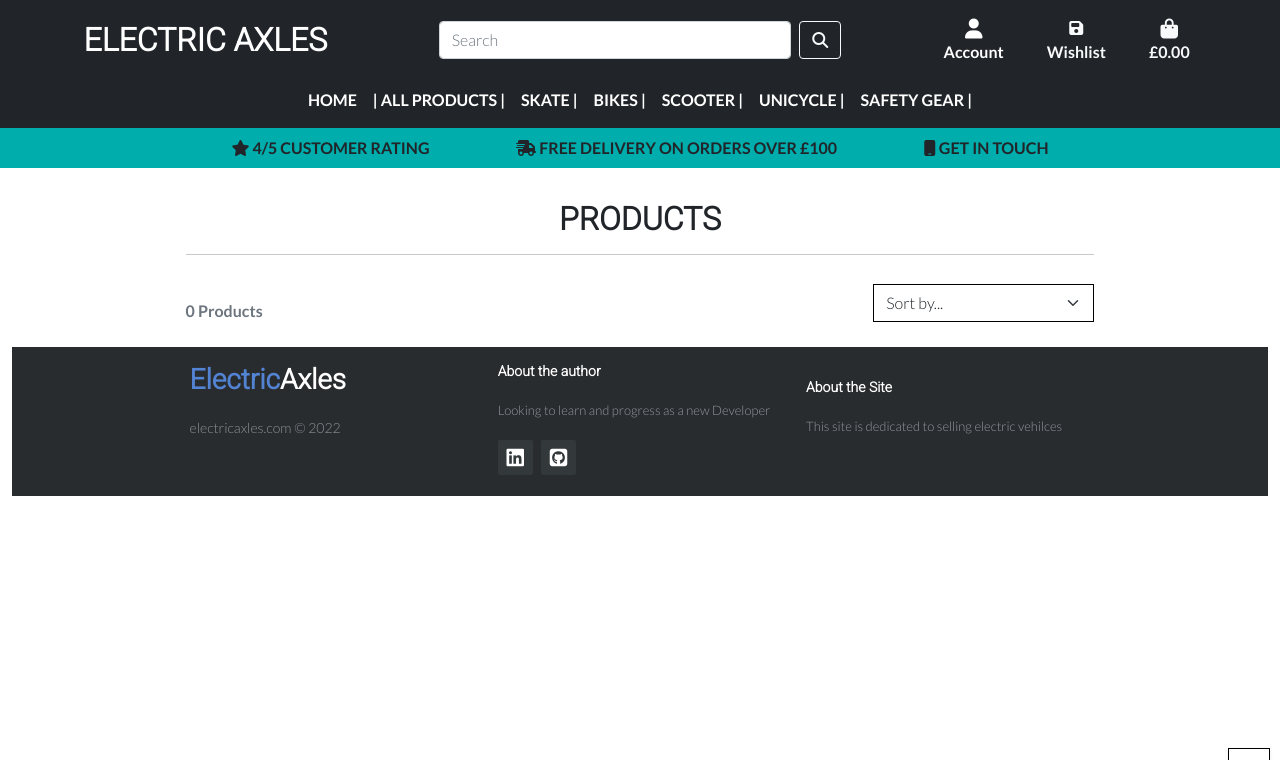
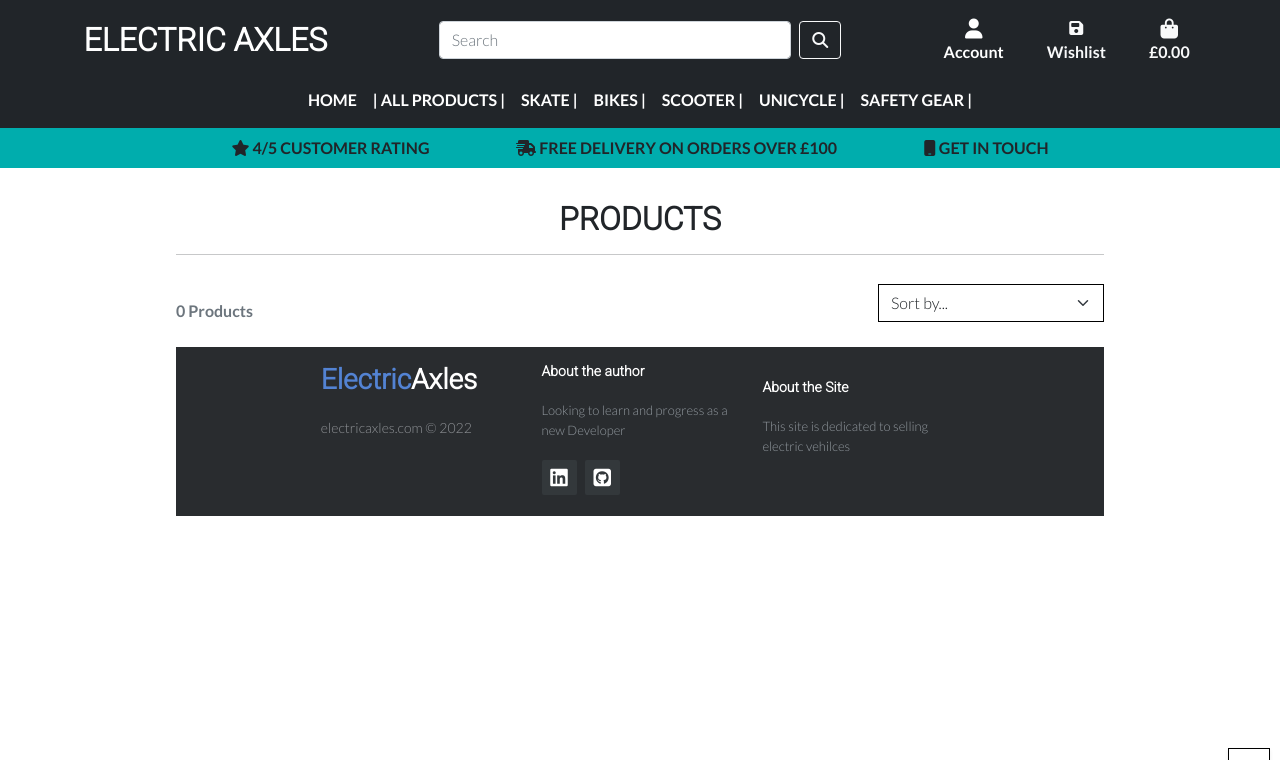
Before and after one commit to dhowai/portfolio-5-electric-axles, a Django app: page /products/ in a window 1280 px wide. Shown: the top 760 px of the page. Run offline with Django 3.2, Linux system fonts and the light colour scheme; data that the repository does not hold is empty; parts of the project's set-up code (start-up, migrations or seed data) failed here and were passed over; some libraries are stand-ins or nearby versions.

Commit message:
Fix footer css padding

```diff
--- a/products/templates/products/products.html
+++ b/products/templates/products/products.html
@@ -12,8 +12,7 @@
 {% endblock %}
 
 {% block content %}
-   <div class="container-fluid py-4">
-        <div class="container px-4 px-lg-5">
+    <div class="container pt-4 px-lg-5">
         <div class="col text-center mt-3">
             <h2 class="logo-font">Products</h2>
             {% for c in current_categories %}
@@ -108,7 +107,6 @@
             {% endfor %}
         </div>
     </div>
-    </div>
     <div class="btt-button shadow-sm rounded-0 border border-black">
         <a class="btt-link d-flex h-100">
             <i class="fas fa-arrow-up text-black mx-auto my-auto"></i>
```
Lines whose indentation alone changed are shown as unchanged.
